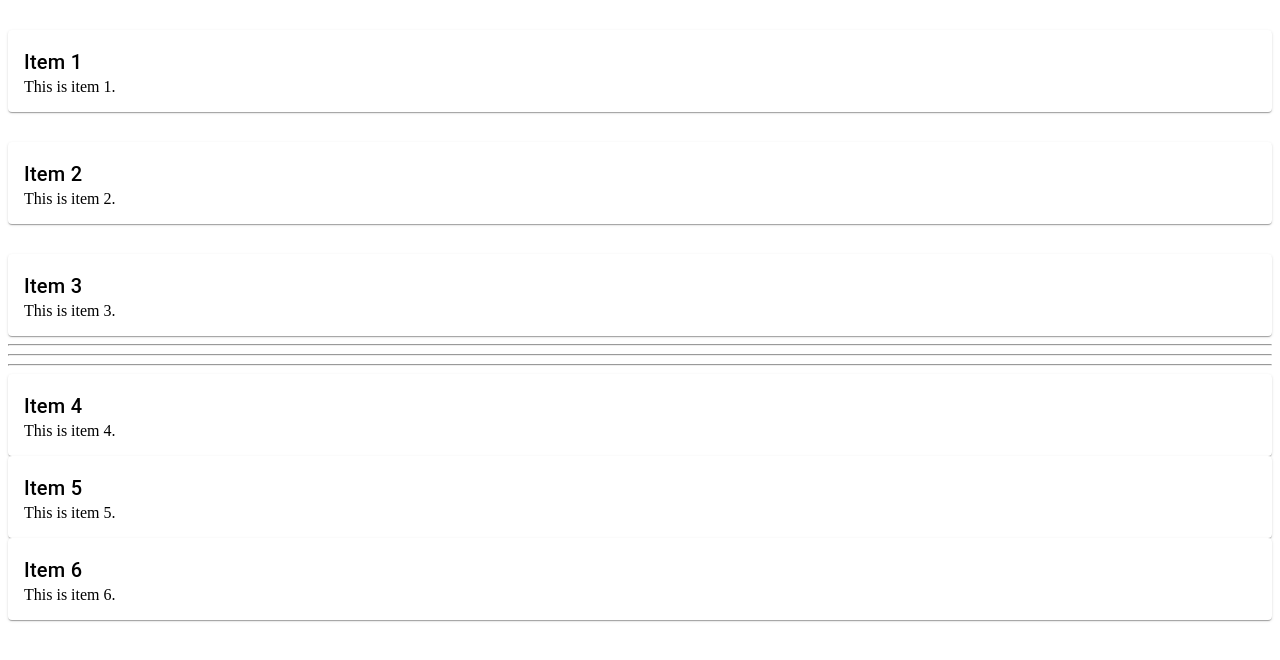
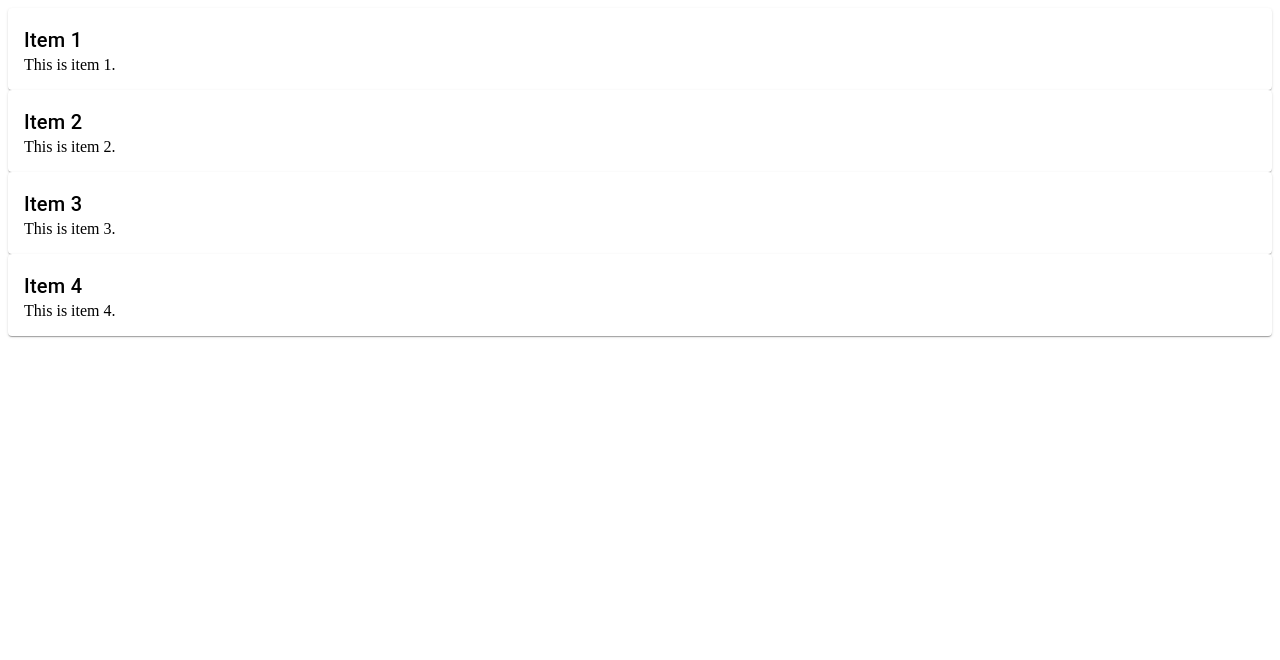
Before and after one commit to PujanZZ/formly-form, an Angular app: page / in a window 1280 px wide. Shown: the top 660 px of the page. Built offline with nearby package versions, Linux system fonts and the light colour scheme; what @ngx-formly/core, @ngx-formly/material would draw is missing.

Commit message:
2 files modified

```diff
--- a/src/app/dragdrop/dragdrop.component.html
+++ b/src/app/dragdrop/dragdrop.component.html
@@ -1,5 +1,11 @@
-<div class="card-container" cdkDropList (cdkDropListDropped)="dropItem($event)">
-  <mat-card style="margin-top:30px" *ngFor="let item of items" cdkDrag>
+<div
+  class="card-container"
+  cdkDropList
+  #list1="cdkDropList"
+  [cdkDropListData]="items"
+  (cdkDropListDropped)="onDrop($event)"
+>
+  <mat-card *ngFor="let item of items" cdkDrag>
     <mat-card-header>
       <mat-card-title>{{ item.title }}</mat-card-title>
     </mat-card-header>
@@ -8,21 +14,20 @@
     </mat-card-content>
   </mat-card>
 </div>
-<hr />
-<hr />
-<hr />
 
 <div
-  class="card2-container"
+  class="card-container"
   cdkDropList
-  (cdkDropListDropped)="dropItem($event)"
+  #list2="cdkDropList"
+  [cdkDropListData]="items2"
+  (cdkDropListDropped)="onDrop($event)"
 >
-  <mat-card *ngFor="let i of items2" cdkDrag>
+  <mat-card *ngFor="let item of items2" cdkDrag>
     <mat-card-header>
-      <mat-card-title>{{ i.title }}</mat-card-title>
+      <mat-card-title>{{ item.title }}</mat-card-title>
     </mat-card-header>
     <mat-card-content>
-      {{ i.description }}
+      {{ item.description }}
     </mat-card-content>
   </mat-card>
 </div>
--- a/src/app/dragdrop/dragdrop.component.ts
+++ b/src/app/dragdrop/dragdrop.component.ts
@@ -11,32 +11,28 @@ import { Component, OnInit } from '@angular/core';
   styleUrls: ['./dragdrop.component.css'],
 })
 export class DragdropComponent implements OnInit {
-  items = [
+  items: { title: string; description: string }[] = [
     { title: 'Item 1', description: 'This is item 1.' },
     { title: 'Item 2', description: 'This is item 2.' },
     { title: 'Item 3', description: 'This is item 3.' },
   ];
 
-  items2 = [
-    { title: 'Item 4', description: 'This is item 4.' },
-    { title: 'Item 5', description: 'This is item 5.' },
-    { title: 'Item 6', description: 'This is item 6.' },
-  ];
+  items2 = [{ title: 'Item 4', description: 'This is item 4.' }];
 
   constructor() {}
 
   ngOnInit() {}
 
-  dropItem(event: CdkDragDrop<string[]>) {
+  onDrop(event: CdkDragDrop<any[]>) {
     if (event.previousContainer === event.container) {
-      // Move the item within the same list
+      // Move item within the same array
       moveItemInArray(
         event.container.data,
         event.previousIndex,
         event.currentIndex
       );
     } else {
-      // Remove the item from the original list and add it to the new list
+      // Move item between arrays
       transferArrayItem(
         event.previousContainer.data,
         event.container.data,
```
